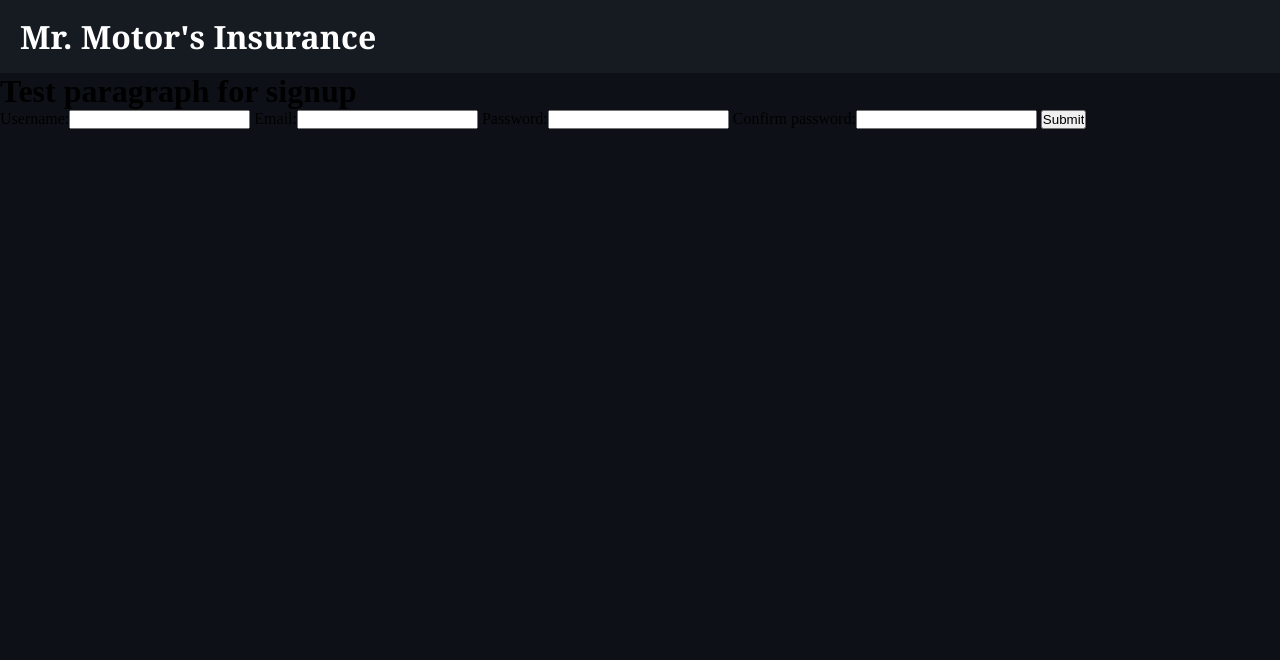
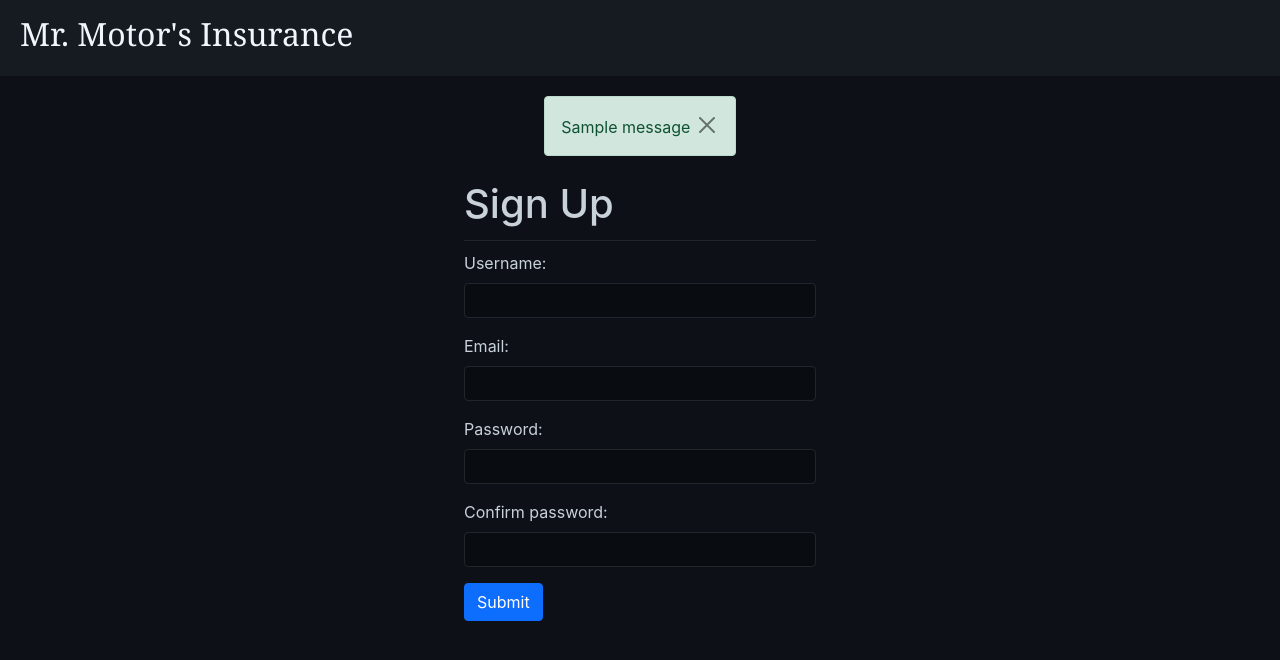
Before and after one commit to divinecrnx/django-task, a Django app: page /signup/ in a window 1280 px wide. Shown: the top 660 px of the page. Run offline with Django 3.2, Linux system fonts and the light colour scheme; one stand-in notice (Sample message) is shown; some libraries are stand-ins or nearby versions.

Commit message:
Finalized signup app

```diff
--- a/mysite/signup/forms.py
+++ b/mysite/signup/forms.py
@@ -6,6 +6,11 @@ class UserSignupForm(forms.Form):
     email = forms.EmailField(label='Email:', max_length=254)
     password = forms.CharField(label='Password:', widget=forms.PasswordInput)
     confirm_password = forms.CharField(label='Confirm password:', widget=forms.PasswordInput)
+
+    def __init__(self, *args, **kwargs):
+        super(UserSignupForm, self).__init__(*args, **kwargs)
+        for visible in self.visible_fields():
+            visible.field.widget.attrs['class'] = 'form-control field-d'
 
     def clean(self):
         cleaned_data = super().clean()
--- a/mysite/signup/templates/signup/signup.html
+++ b/mysite/signup/templates/signup/signup.html
@@ -2,12 +2,34 @@
 
 {% block content %}
 
-<h1>Test paragraph for signup</h1>
+<div class="f-container">
+    <h1 class="form-title">Sign Up</h1>
+    <form action="." method="post">
+        {% csrf_token %}
+        {{ form.non_field_errors }}
+        <div class="mb-3">
+            {{ form.username.errors }}
+            <label class="form-label" for="{{ form.username.id_for_label }}">Username:</label>
+            {{ form.username }}
+        </div>
+        <div class="mb-3">
+            {{ form.email.errors }}
+            <label class="form-label" for="{{ form.email.id_for_label }}">Email:</label>
+            {{ form.email }}
+        </div>
+        <div class="mb-3">
+            {{ form.password.errors }}
+            <label class="form-label" for="{{ form.password.id_for_label }}">Password:</label>
+            {{ form.password }}
+        </div>
+        <div class="mb-3">
+            {{ form.confirm_password.errors }}
+            <label class="form-label" for="{{ form.confirm_password.id_for_label }}">Confirm password:</label>
+            {{ form.confirm_password }}
+        </div>
+        <input class="btn btn-primary" type="submit" value="Submit">
+    </form>
+</div>
 
-<form action="." method="post">
-    {% csrf_token %}
-    {{ form }}
-    <input type="submit" value="Submit">
-</form>
 
 {% endblock %}
--- a/mysite/signup/views.py
+++ b/mysite/signup/views.py
@@ -1,7 +1,9 @@
-from django.shortcuts import render
+from django.shortcuts import render, redirect
 from .forms import UserSignupForm
 from django.http import HttpResponseRedirect
 from django.urls import reverse
+from django.contrib.auth.models import User
+from django.contrib import messages
 
 # Create your views here.
 
@@ -16,7 +18,18 @@ def index(request):
             email = form.cleaned_data['email']
             password = form.cleaned_data['password']
 
-            return HttpResponseRedirect(reverse('index:index'))
+            if User.objects.filter(username=username):
+                messages.error(request, 'Username already exists. Please choose another.')
+                return redirect(reverse('signup:index'))
+            elif User.objects.filter(email=email):
+                messages.error(request, 'Email already exists. Please choose another.')
+                return redirect(reverse('signup:index'))
+            else:
+                user = User.objects.create_user(username=username, email=email, password=password)
+                user.save()
+
+                messages.success(request, 'Successfully registered! Time to log in.')
+                return redirect(reverse('index:index'))
     else:
         form = UserSignupForm()
 
--- a/mysite/static/base/main.css
+++ b/mysite/static/base/main.css
@@ -9,11 +9,53 @@ header {
 }
 
 #logo {
-    color: #fff;
+    color: #f0f6fc;
     font-family: Georgia, 'Times New Roman', Times, serif;
     font-size: 24pt;
 }
 
 body {
     background-color: #0d1117;
+    font-family: -apple-system, BlinkMacSystemFont, 'Segoe UI', Roboto, Oxygen, Ubuntu, Cantarell, 'Open Sans', 'Helvetica Neue', sans-serif;
 }
+
+label, .form-title {
+    color: #c9d1d9;
+}
+
+.errorlist {
+    color: red;
+    list-style-type: none;
+    padding-left: 0;
+}
+
+.form-title {
+    border-bottom: 1px solid #21262d;
+    padding-bottom: 12px;
+    margin-bottom: 10px;
+}
+
+.c-alert {
+    width: fit-content;
+    margin: 20px auto 0;
+}
+
+.field-d, .field-d:focus {
+    background-color: rgba(1, 4, 9, 0.3) !important;
+    color: rgb(255, 255, 255);
+    border: 1px solid #21262d;
+    font-size: 14px;
+}
+
+.field-d:focus {
+    border-color: #388bfd;
+    outline: none;
+    box-shadow: 0 0 0 3px #0c2d6b;
+}
+
+.f-container {
+    padding: 1.5rem;
+    min-width: 300px;
+    max-width: 400px;
+    margin: 0 auto;
+}
--- a/mysite/templates/base/base.html
+++ b/mysite/templates/base/base.html
@@ -2,7 +2,10 @@
 <html lang="en">
 <head>
     {% load static %}
+
+    <link href="https://cdn.jsdelivr.net/npm/bootstrap@5.0.0-beta1/dist/css/bootstrap.min.css" rel="stylesheet" integrity="sha384-giJF6kkoqNQ00vy+HMDP7azOuL0xtbfIcaT9wjKHr8RbDVddVHyTfAAsrekwKmP1" crossorigin="anonymous">
     <link rel="stylesheet" href="{% static 'base/main.css' %}">
+
     <meta charset="UTF-8">
     <meta name="viewport" content="width=device-width, initial-scale=1.0">
     <title>{% block title %}Mr.Motor's Insurance{% endblock %}</title>
@@ -11,7 +14,17 @@
     <header id="banner">
         <h1 id="logo">Mr. Motor's Insurance</h1>
     </header>
+    {% if messages %}
+        {% for message in messages %}
+            <div class="c-alert alert alert-{% if message.tags == 'success' or message.tags == 'warning'  %}{{ message.tags  }}{% else %}danger{% endif %} alert-dismissable fade show" role="alert">
+                {{ message }}
+                <button class="btn-close" type="button" data-bs-dismiss="alert" aria-label="Close"></button>
+            </div>
+        {% endfor %}
+    {% endif %}
     {% block content %}
     {% endblock %}
+    <script src="https://cdn.jsdelivr.net/npm/@popperjs/core@2.5.4/dist/umd/popper.min.js" integrity="sha384-q2kxQ16AaE6UbzuKqyBE9/u/KzioAlnx2maXQHiDX9d4/zp8Ok3f+M7DPm+Ib6IU" crossorigin="anonymous"></script>
+    <script src="https://cdn.jsdelivr.net/npm/bootstrap@5.0.0-beta1/dist/js/bootstrap.bundle.min.js" integrity="sha384-ygbV9kiqUc6oa4msXn9868pTtWMgiQaeYH7/t7LECLbyPA2x65Kgf80OJFdroafW" crossorigin="anonymous"></script>
 </body>
 </html>
```
Also changed, not shown: mysite/db.sqlite3.
